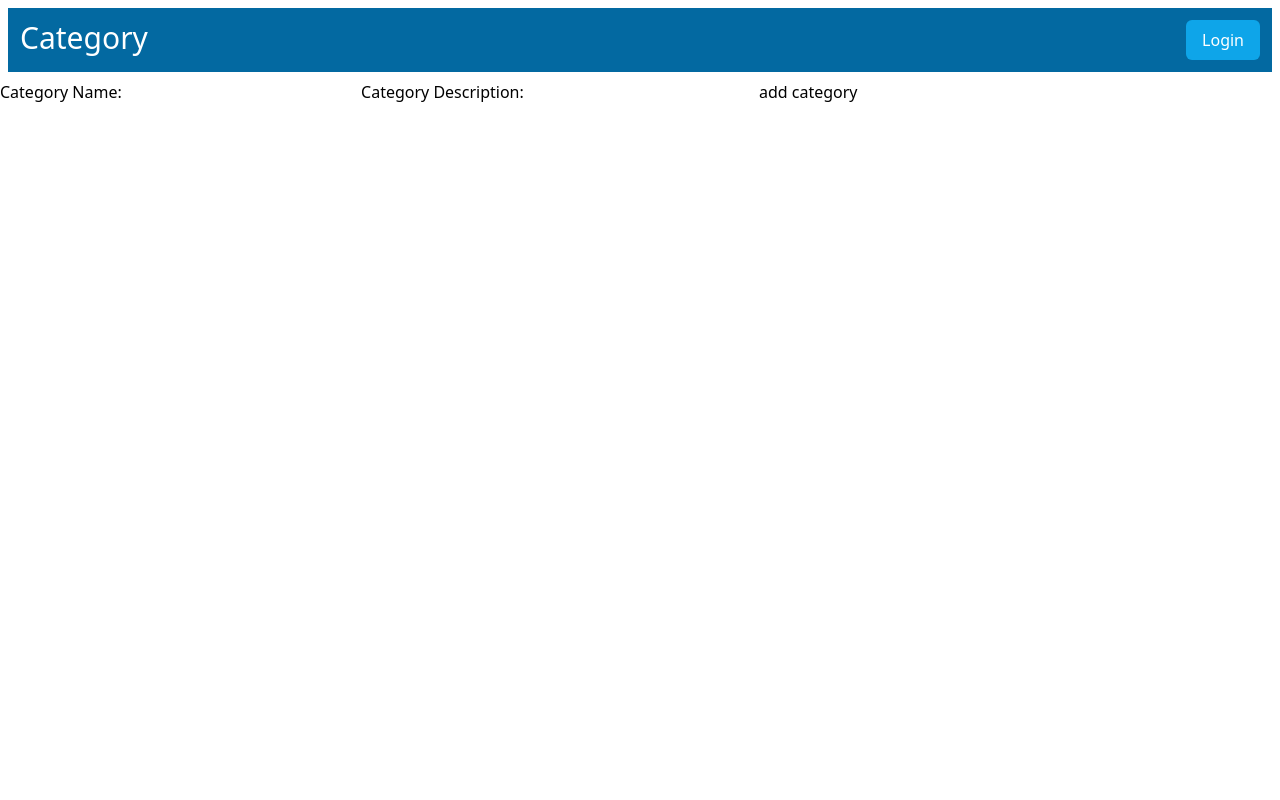
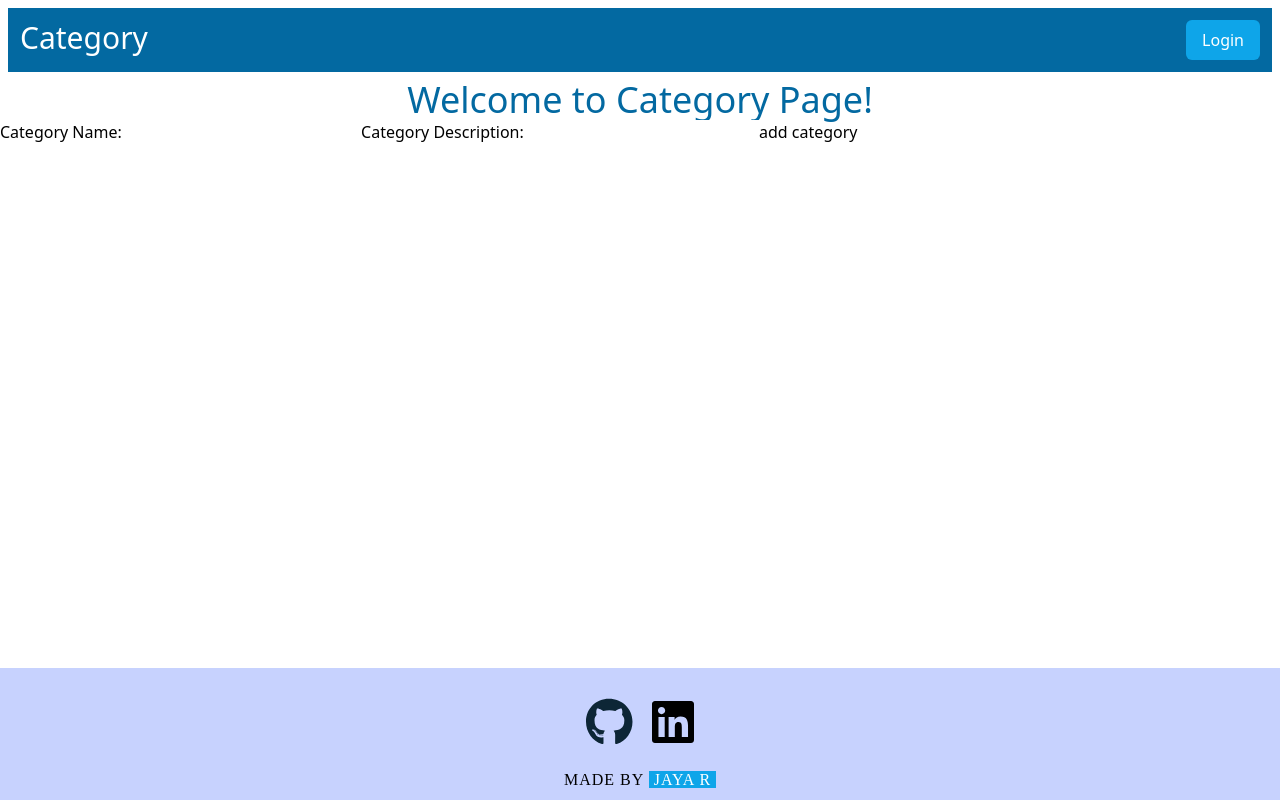
Before and after one commit to jayakumari14/CategoryCrud, a React (Vite) app in the folder frontend/: page /add-category in a window 1280 px wide. Built offline with nearby package versions, Linux system fonts and the light colour scheme.

Commit message:
added Fontawesome icons

```diff
--- a/frontend/package.json
+++ b/frontend/package.json
@@ -10,6 +10,10 @@
     "preview": "vite preview"
   },
   "dependencies": {
+    "@fortawesome/fontawesome-svg-core": "^6.5.2",
+    "@fortawesome/free-brands-svg-icons": "^6.5.2",
+    "@fortawesome/free-solid-svg-icons": "^6.5.2",
+    "@fortawesome/react-fontawesome": "^0.2.2",
     "axios": "^1.7.2",
     "react": "^18.2.0",
     "react-dom": "^18.2.0",
--- /dev/null
+++ b/frontend/src/components/Footer.css
@@ -0,0 +1,113 @@
+/* ======- BODY -======*/
+/* body {
+  min-height: 100vh;
+  background-color: #1a1e21;
+  background-size: cover;
+  background-repeat: no-repeat;
+  background-position: center;
+  scroll-behavior: smooth;
+  font-family: "Segoe UI", Tahoma, Geneva, Verdana, sans-serif;
+} */
+
+header h1 {
+  font-family: Black Ops One;
+}
+
+/* clicked link effect */
+a,
+a:visited {
+  text-decoration: none;
+}
+
+content a,
+content a:visited {
+  text-decoration: none;
+  color: black;
+  font-family: Fruktur;
+  font-size: 24px;
+}
+
+content a p:hover {
+  background-color: yellow;
+}
+
+/* ======- FOOTER -====== */
+footer {
+  position: absolute;
+  right: 0;
+  bottom: 0;
+  left: 0;
+  padding: 0.5rem;
+  background-color: #c7d2fe;
+  text-align: center;
+}
+
+/* footer text */
+footer div p {
+  font-family: rubik one;
+  letter-spacing: 1px;
+  text-transform: uppercase;
+}
+
+footer div p i.red {
+  color: red;
+  size: 24px;
+}
+
+/* footer text effects */
+footer div p span {
+  transition: background-color, color 1500ms ease;
+  background-color: #0ea5e9;
+  color: white;
+}
+
+footer div p span:hover {
+  background-color: white;
+  color: black;
+}
+
+/* Footer Image Links */
+footer a.github {
+  -webkit-transition: color 500ms ease;
+  -moz-transition: color 500ms ease;
+  -o-transition: color 500ms ease;
+  transition: color 500ms ease;
+  font-size: 3em;
+  color: rgb(13, 38, 54);
+  padding: 10px;
+  display: inline-block;
+}
+
+footer a.codepen {
+  -webkit-transition: color 500ms ease;
+  -moz-transition: color 500ms ease;
+  -o-transition: color 500ms ease;
+  transition: color 500ms ease;
+  font-size: 3em;
+  color: black;
+  padding: 10px;
+  display: inline-block;
+}
+
+/* image links hover effects */
+footer a.github:hover {
+  color: darkgray;
+}
+
+footer a.codepen:hover {
+  color: darkgray;
+}
+
+/* Resposive Footer */
+
+@media screen and (max-width: 400px) {
+  footer.pc {
+    display: none;
+  }
+  footer.mobile {
+    display: block;
+  }
+  footer.mobile div p {
+    font-size: 15px;
+  }
+}
--- /dev/null
+++ b/frontend/src/components/Footer.jsx
@@ -0,0 +1,52 @@
+import "./Footer.css";
+import { FontAwesomeIcon } from "@fortawesome/react-fontawesome";
+import { faGithub, faLinkedin } from "@fortawesome/free-brands-svg-icons";
+const Footer = () => {
+  return (
+    <div>
+      <footer className="pc">
+        <a href="#" className="github">
+          {/* <FontAwesomeIcon icon="fa-brands fa-github" /> */}
+          <FontAwesomeIcon icon={faGithub} />
+        </a>
+        <a href="#" className="codepen">
+          <FontAwesomeIcon icon={faLinkedin} />
+        </a>
+        <div className="copyright">
+          <p>
+            Made by
+            <a href="#" target="_blank">
+              {" "}
+              <span>&nbsp;JAYA R&nbsp;</span>
+            </a>
+          </p>
+        </div>
+      </footer>
+
+      {/* <footer className="mobile">
+        <a href="#" className="github">
+          <ion-icon
+            className="fa fa-github fa-3x"
+            aria-hidden="true"
+            name="logo-github"
+          ></ion-icon>
+        </a>
+        <a href="#" className="codepen">
+          <ion-icon
+            className="fa fa-github fa-3x"
+            aria-hidden="true"
+            name="logo-codepen"
+          ></ion-icon>
+        </a>
+        <div className="copyright">
+          <p>
+            {" "}
+            Made by <span>&nbsp;Jaya R&nbsp;</span>
+          </p>
+        </div>
+      </footer> */}
+    </div>
+  );
+};
+
+export default Footer;
--- a/frontend/src/components/Layout.jsx
+++ b/frontend/src/components/Layout.jsx
@@ -1,11 +1,17 @@
 import { Outlet } from "react-router-dom";
 import Header from "./Header";
+import Footer from "./Footer";
 
 const Layout = () => {
   return (
     <>
       <Header />
+      <h1 className=" text-center text-4xl text-sky-700">
+        Welcome to Category Page!
+      </h1>
       <Outlet />
+
+      <Footer />
     </>
   );
 };
```
Also changed, not shown: 1 other file (tests, documents, lock files or other folders).
